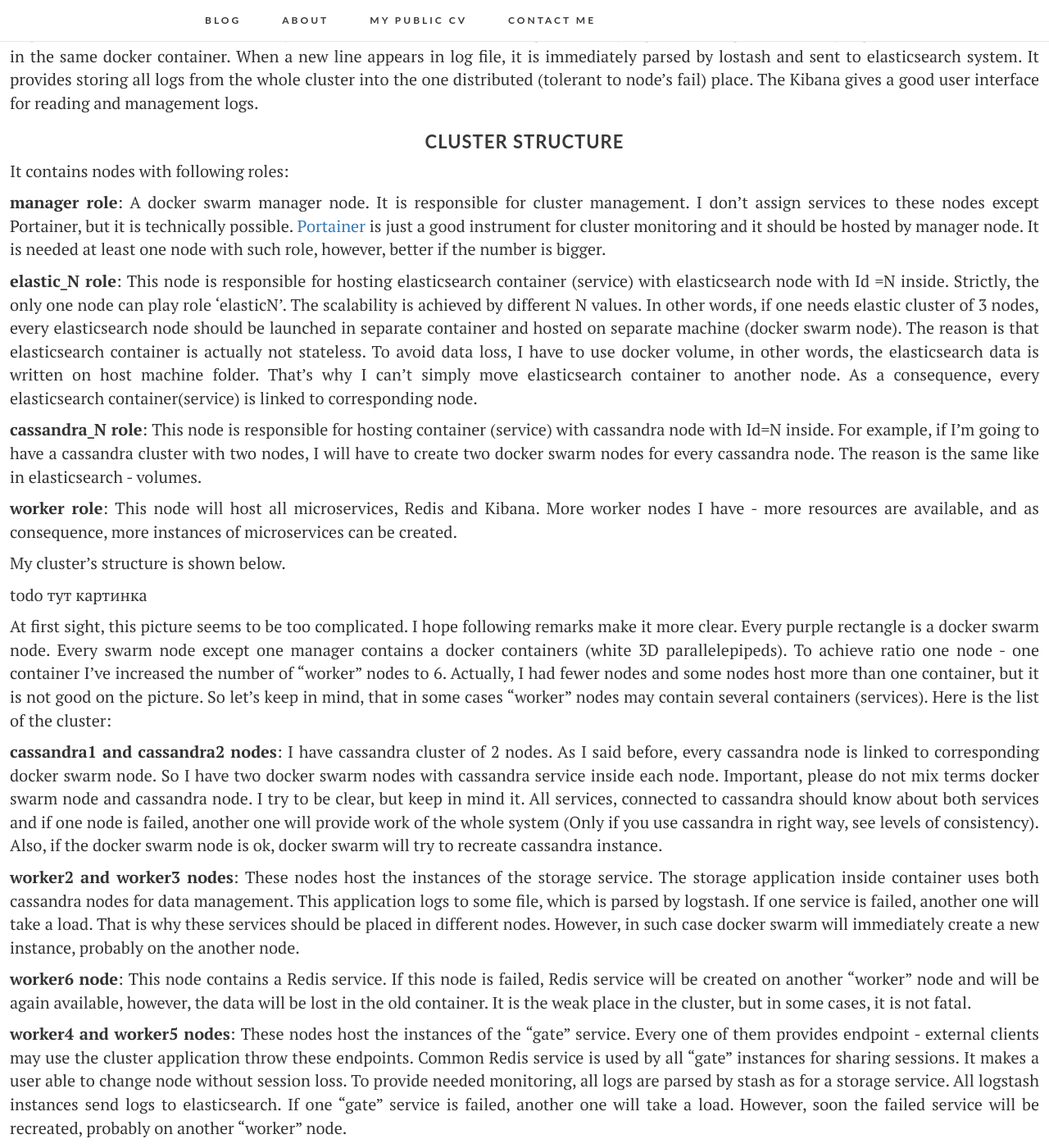
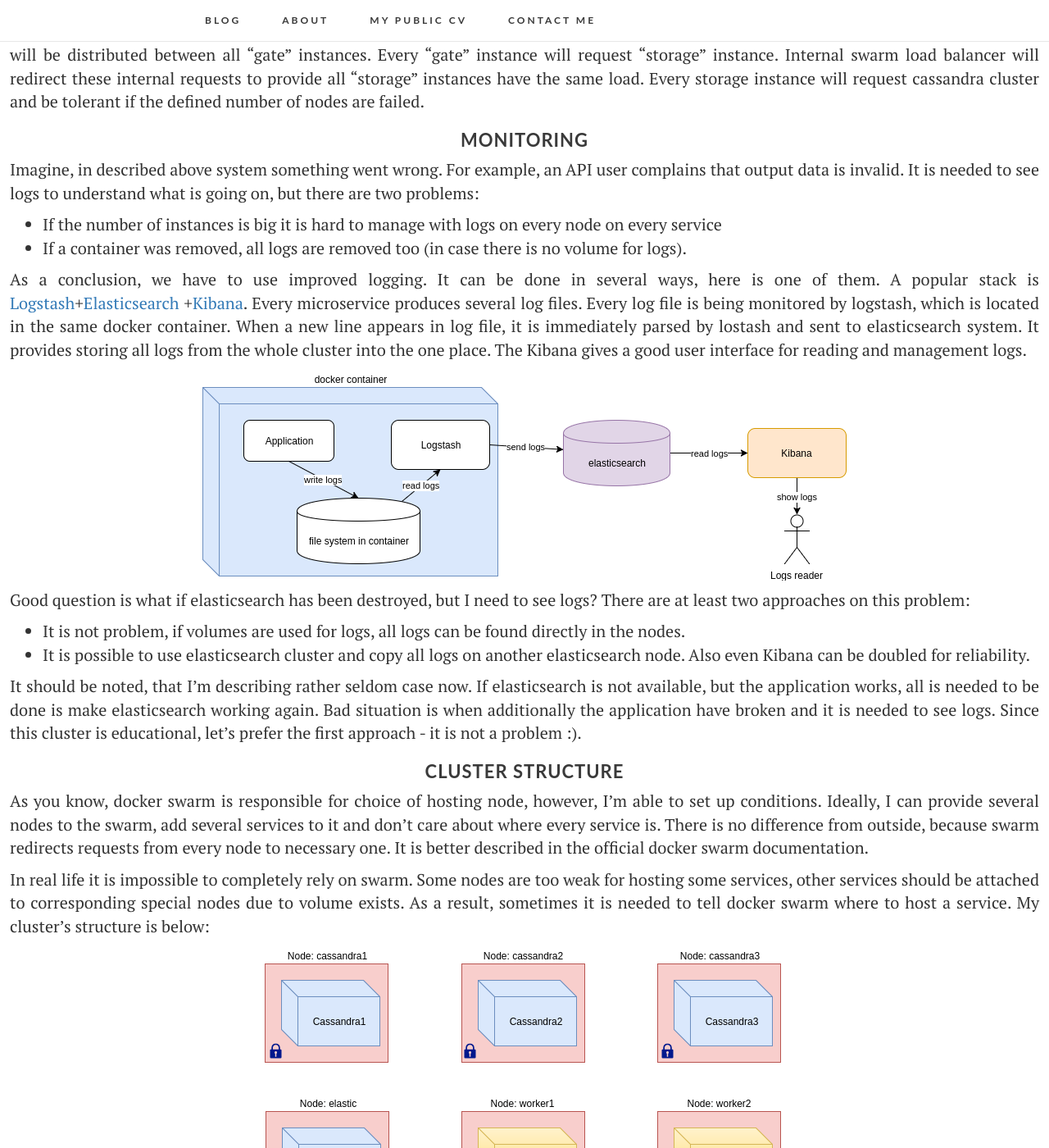
Before and after one commit to kosbr/kosbr.github.io, a Jekyll site: the page built from _posts/2017-09-08-cluster.markdown, in a window 1280 px wide and 1400 px high, scrolled down 1409 px. Shown: the whole window at 82% size. Built offline with Jekyll 4.4.1, drawn with Linux system fonts in a browser that asks for light colours; nearby versions of some CDN libraries; some of the changed text lies outside the part shown.

Commit message:
cluster playground article. prerelease.

```diff
--- a/_posts/2017-09-08-cluster.markdown
+++ b/_posts/2017-09-08-cluster.markdown
@@ -12,29 +12,31 @@
 You don't have to write your own soft for cluster management, most of them have been
 already created. Also, these platforms unify different projects' structures and it is
 easier to support them by different engineers. Docker swarm project seems to be the easiest
-and best solution for coming into the microservices' world.  Despite the creation of a
+and the best solution for coming into the microservices' world.  Despite the creation of a
 cluster may take several minutes with a few commands, a lot of work should be done in
 order to provide reliability, flexibility, and scalability of the whole application.
 Docker swarm is a very powerful instrument and it provides great possibilities - our mission
 is to use it in right way. In this post, I suggest one of the infinite numbers of solutions
-for simple application.
+for simple application. It should be noted, everything in this post is for education
+purposes - just to get known what can be done with docker swarm.
 
 ### Requirements to a cluster application
 
-In educational purposes, let's make a cluster for the simple CRUD application. Since we are going to implement it in microservices' architecture,
+In educational purposes, let's make a cluster for the simple CRUD application.
+Since we are going to implement it in microservices' architecture,
  the following requirements are expected:
 
 * Scalability (Load can be easily increased by adding new nodes)
 * Reliability(Node's fail should be almost invisible to a user)
 * Transparency (We must keep all mircoservices under the control and don't be perplexed when something is wrong )
-* The safe and easy updating process
+* Safe and easy updating process
 
 ### Application description
 
 The simple CRUD application will be divided into two microservices.
 The first one is responsible for data storage. The second one will provide REST API access to it.
 The distributed cassandra database will be used as a data storage.
-The initial cassandra cluster will contain two nodes, but the number can be
+The initial cassandra cluster will contain three nodes, but the number can be
 easily increased in order to provide better performance and reliability.
 The REST API access will be provided by several instances of the microservice.
 To make available switching between them without session loss, a session will
@@ -43,22 +45,22 @@
 If Redis fails, all sessions will be lost.
 Let it be the one of the points to improve in future.
 
-I'm going to create several instances of the storage microservice and several instances
+ ![Application description](/images/articles/cluster/app.png)
+
+I'm going to create several instances of the "storage" microservice and several instances
 of the "gate" microservice with REST API. All clients will be distributed between all "gate"
-instances. Every "gate" instance will request storage instance.  Internal swarm load balancer
-will redirect these internal requests to provide all storage instances have the same load.
+instances. Every "gate" instance will request "storage" instance.  Internal swarm load balancer
+will redirect these internal requests to provide all "storage" instances have the same load.
 Every storage instance will request cassandra cluster and be tolerant if the defined number
 of nodes are failed.
-
 
 ### Monitoring
 
 Imagine, in described above system something went wrong. For example,
-a client complains that output data is invalid.
-It is needed to see logs to understand what is going on.
- Here we have two problems:
-* If the number of instances is big it is hard to manage with logs
-* If a container was removed, all logs are removed too.
+an API user complains that output data is invalid.
+It is needed to see logs to understand what is going on, but there are two problems:
+* If the number of instances is big it is hard to manage with logs on every node on every service
+* If a container was removed, all logs are removed too (in case there is no volume for logs).
 
 As a conclusion, we have to use improved logging. It can be done in several ways, here is
 one of them.
@@ -66,107 +68,152 @@
 [Logstash][logstash]{:target="_blank"}+[Elasticsearch][elastic]{:target="_blank"}
 +[Kibana][kibana]{:target="_blank"}.
 Every microservice produces several log
-files. Every log file is being monitored by logstash, which is situated in the same docker
+files. Every log file is being monitored by logstash, which is located in the same docker
 container. When a new line appears in log file, it is immediately parsed by lostash and sent
  to elasticsearch system. It provides storing all logs from the whole cluster into the one
-  distributed (tolerant to node's fail) place. The Kibana gives a good user interface
-   for reading  and management logs.
+  place. The Kibana gives a good user interface for reading  and management logs.
+
+![Logs scheme](/images/articles/cluster/logs.png)
+
+Good question is what if elasticsearch has been destroyed, but I need to see logs? There are at least two
+approaches on this problem:
+
+* It is not problem, if volumes are used for logs, all logs can be found directly in the nodes.
+* It is possible to use elasticsearch cluster and copy all logs on another elasticsearch node. Also even Kibana
+can be doubled for reliability.
+
+It should be noted, that I'm describing rather seldom case now. If elasticsearch is not available, but
+the application works, all is needed to be done is make elasticsearch working again.
+Bad situation is when additionally the application have broken and it is needed to see logs.
+Since this cluster is educational, let's
+prefer the first approach - it is not a problem :).
 
 ### Cluster structure
 
+As you know, docker swarm is responsible for choice of hosting node, however, I'm able to set up conditions.
+Ideally, I can provide several nodes to the swarm, add several services to it and don't care about where every
+service is. There is no difference from outside, because swarm redirects requests from every node to necessary
+one. It is better described in the official docker swarm documentation.
 
-It contains nodes with following roles:
+In real life it is impossible to completely rely on swarm. Some nodes are too weak for hosting some services,
+other services should be attached to corresponding special nodes due to volume exists. As a result, sometimes
+it is needed to tell docker swarm where to host a service. My cluster's structure is below:
 
-**manager role**: A docker swarm manager node. It is responsible for cluster management.
-I don't assign services to these nodes except Portainer, but it is technically possible.
-[Portainer][portainer]{:target="_blank"} is just a good instrument for cluster monitoring and
-it should be hosted by manager node.
-It is needed at least one node with such role, however, better if the number is bigger.
+![Nodes](/images/articles/cluster/nodes.png)
 
-**elastic_N role**: This node is responsible for hosting elasticsearch container (service) with
-elasticsearch node with Id =N inside.  Strictly, the only one node can play role
-'elasticN'. The scalability is achieved by different N values. In other words, if one needs
-elastic cluster of 3 nodes, every elasticsearch node should be launched in separate container
-and hosted on separate machine (docker swarm node).
-The reason is that elasticsearch container is actually not stateless. To avoid data loss,
-I have to use docker volume, in other words, the elasticsearch data is written on host
-machine folder. That's why I can't simply move elasticsearch container to another node.
- As a consequence, every elasticsearch container(service) is linked to corresponding node.
+I have 9 independent nodes (VDS) in the cluster, two of them are manager. According to the description above, 9 services should be deployed
+at this cluster:
 
-**cassandra_N role**: This node is responsible for hosting container (service) with cassandra node with Id=N inside.
-  For example, if I'm going to have a cassandra cluster with two nodes,
-  I will have to create two docker swarm nodes for every cassandra node.
-  The reason is the same like in elasticsearch - volumes.
+1. Cassandra 1 service
+2. Cassandra 2 service
+3. Cassandra 3 service
 
-**worker role**: This node will host all microservices, Redis and Kibana.
- More worker nodes I have - more resources are available, and as consequence,
- more instances of microservices can be created.
+These three separate services form a cassandra cluster inside the main cluster. The thing is that cassandra
+cluster is another level cluster. Every cassandra instance knows that it is in cassandra cluster, but it
+knows nothing about the swarm cluster. It can be thought as docker packs separately every cassandra instance
+into the container, names it as a services and adds it to the swarm. The swarm even doesn't know that
+cassandraN services are united into own cluster.
 
- My cluster's structure is shown below.
+Since all containers are stateless, volumes are used for storing data. In other words, a container will store
+data on the filesystem of the hosting node. This fact binds node and container, that is why I've
+prepared special nodes for hosting every cassandra service (one the picture such nodes are marked with lock).
 
- todo тут картинка
+4. Elasticsearch service
 
- At first sight, this picture seems to be too complicated.
- I hope following remarks make it more clear.
- Every purple rectangle is a docker swarm node.
- Every swarm node except one manager contains a docker containers (white 3D parallelepipeds).
- To achieve ratio one node - one container I've increased the number of "worker" nodes to  6.
- Actually, I had fewer nodes and some nodes host more than one container,
- but it is not good on the picture. So let's keep in mind, that in some cases "worker"
-  nodes may contain several containers (services).
-  Here is the list of the cluster:
+This is one more service, that is used for storing data. There is also special node for this service.
 
-**cassandra1 and cassandra2 nodes**: I have cassandra cluster of 2 nodes. As I said before,
-every cassandra node
-is linked to corresponding docker swarm node. So I have two docker swarm nodes with
-cassandra service inside each node.  Important, please do not mix terms docker swarm
-node and cassandra node. I try to be clear, but keep in mind it. All services, connected
- to cassandra should know about both services and if one node is failed, another one
- will provide work of the whole system (Only if you use cassandra in right way,
- see levels of consistency). Also, if the docker swarm node is ok, docker swarm will try to
- recreate cassandra instance.
+5. Storage service
+6. Gate service
 
-**worker2 and worker3 nodes**: These nodes host the instances of the storage service.
- The storage application inside container uses both cassandra nodes for data management.
- This application logs to some file, which is parsed by logstash. If one service is failed,
-  another one will take a load. That is why these services should be placed in different
-   nodes. However, in such case docker swarm will immediately create a new instance, probably
-   on the another node.
+These services are designed to be launched in parallel with other same instances. The main difference with the
+cassandraN services is that every instance of the storage or gate service doesn't know information
+ about others. For example, one storage service can't know the number of another instances of this service.
+ These services are stateless, so I don't care about hosting nodes, but docker swarm does.
 
-**worker6 node**: This node contains a Redis service. If this node is failed,
-Redis service will be created on another "worker" node and will be again available,
-however, the data will be lost in the old container. It is the weak place in the cluster,
-but in some cases, it is not fatal.
+7. Kibana
+8. Redis
 
-**worker4 and worker5 nodes**: These nodes host the instances of the "gate" service.
- Every one of them provides endpoint - external clients may use the cluster application
- throw these endpoints. Common Redis service is used by all "gate" instances for sharing
- sessions. It makes a user able to change node without session loss. To provide needed
- monitoring, all logs are parsed by stash as for a storage service. All logstash instances
- send logs to elasticsearch. If one "gate" service is failed, another one will take a load.
- However, soon the failed service will be recreated, probably on another "worker" node.
+According to the plan, only one instance per service is launched. Despite Redis keeps data, it is not
+bound to a node, as it was described before, we admit that sometimes sessions will be erased. It should be
+noted, that it is possible only in two cases: when redis is failed and should be relaunched or when an
+administrator "rebalances" cluster for getting better services per nodes distribution.
 
-**elastic1 and elastic2 nodes**: todo
+9. Portainer
 
-**worker1 node**: todo
+Portainer is a just pretty UI for managing with cluster.
 
-**manager1 and manager2 nodes**: todo
+That's all about description of the services. As you may see from the picture, I have 9 nodes and 4 of them
+are specially prepared for corresponding services. The rest services are distributed over the rest nodes. To
+make it more clear, I use different colors for such "free" nodes and containers.
 
-It is important, that I don't specify the concrete nodes for my services, Kibana and Redis.
- I just told the swarm to place storage service on some "worker" nodes in defined
- number instances. So the number of workers are shown above only for connection with
- the picture.
+Docker swarm knows the parameters of every node (memory, CPU) and the demands and limits of every service. It
+helps to achieve better balance and to avoid fails.
 
-Also, it should be mentioned, that in terms of the docker swarm project,
- every node which is not a manager is a worker. So strictly speaking, both
- cassandra nodes and both elasticsearch nodes are workers, but we don't call them because
-  they are specific.
+All services are connected by overlay docker network. It makes them visible for others. Those services,
+which have more than one instance are visible for others like one instance. The internal docker load balancer
+is used for requests distribution.
 
-### Weak places
-
-**todo Here the scenario of the cassandra seed node fail should be explained. (elasticsearch)**
 
 ### How does it work
+
+Actually, I like the result.
+
+Here is all my nodes from the command line of the manager node:
+
+![Nodes](/images/articles/cluster/nodes-list.png)
+
+And services with actual state:
+
+![Services](/images/articles/cluster/services-list.png)
+
+The portainer can prepare a good visualisation for a cluster:
+
+![Visualisation](/images/articles/cluster/visual.png)
+
+And also it provides a good UI, for example, here I can easily scale a service.
+
+![Services in the portainer](/images/articles/cluster/services-portainer.png)
+
+Finally, logs in Kibana. You see similar logs but from different instances. All logs can be easily
+filtered.
+
+![Kibana logs](/images/articles/cluster/kibana.png)
+
+### When something goes wrong
+
+If the cluster is well balanced (bad balanced means, for example, the same services are placed on the one
+node) and then something happens... For example, some service or even node can be destroyed. No matter,
+anyway docker swarm immediately got state that is not equal to wished one. Then some actions should be done.
+If a leader manager was lost, another manager takes this role. Also docker will try to create new instances of
+the services, probably on other nodes to make state to be as wished one. That's why, ideally, we should always
+have the additional resources in the cluster. In my case, some services can't be recreated on other nodes -
+it is cassandra services and elastic. However, that is why I have several cassandra services and it was
+explained before, that in my case the risk of elasticsearch fail is allowed (only logs are at stake).
+
+### What can be (must be) improved
+
+Or what should be done before this cluster goes to production:
+
+Necessary:
+
+1. Use encryption in overlay docker network (built in docker, just switch on)
+2. Close all ports unused from outside by firewall on the every node. All requests to open
+ports should be performed through SSL.
+3. Redis should be a cluster, probably even outside the swarm
+
+Probably:
+
+1.Elasticsearch should be a cluster to avoid problems with logging
+
+It should be noted, that I used only free instruments. There are a lot commercial good instruments for
+monitoring cluster. Probably, it will be needed as soon as load significantly grows.
+
+### Good advantage of this technology stack
+
+Note, that I haven't mentioned about the internal structure of the application (storage and gate services).
+It means, that these applications can be created with any technology. And that is the advantage of the stack
+and architecture - we can use the best instrument for the
+problem of microservice.
 
 [portainer]:  https://portainer.io/
 [kibana]:  https://www.elastic.co/products/kibana
```
Also changed, not shown: other parts of _posts/2017-09-08-cluster.markdown (+1 -1 lines), images/articles/cluster/app.png (added), images/articles/cluster/kibana.png (added), images/articles/cluster/logs.png (added), images/articles/cluster/nodes-list.png (added), images/articles/cluster/nodes.png (added), images/articles/cluster/services-list.png (added), images/articles/cluster/services-portainer.png (added), images/articles/cluster/visual.png (added).
